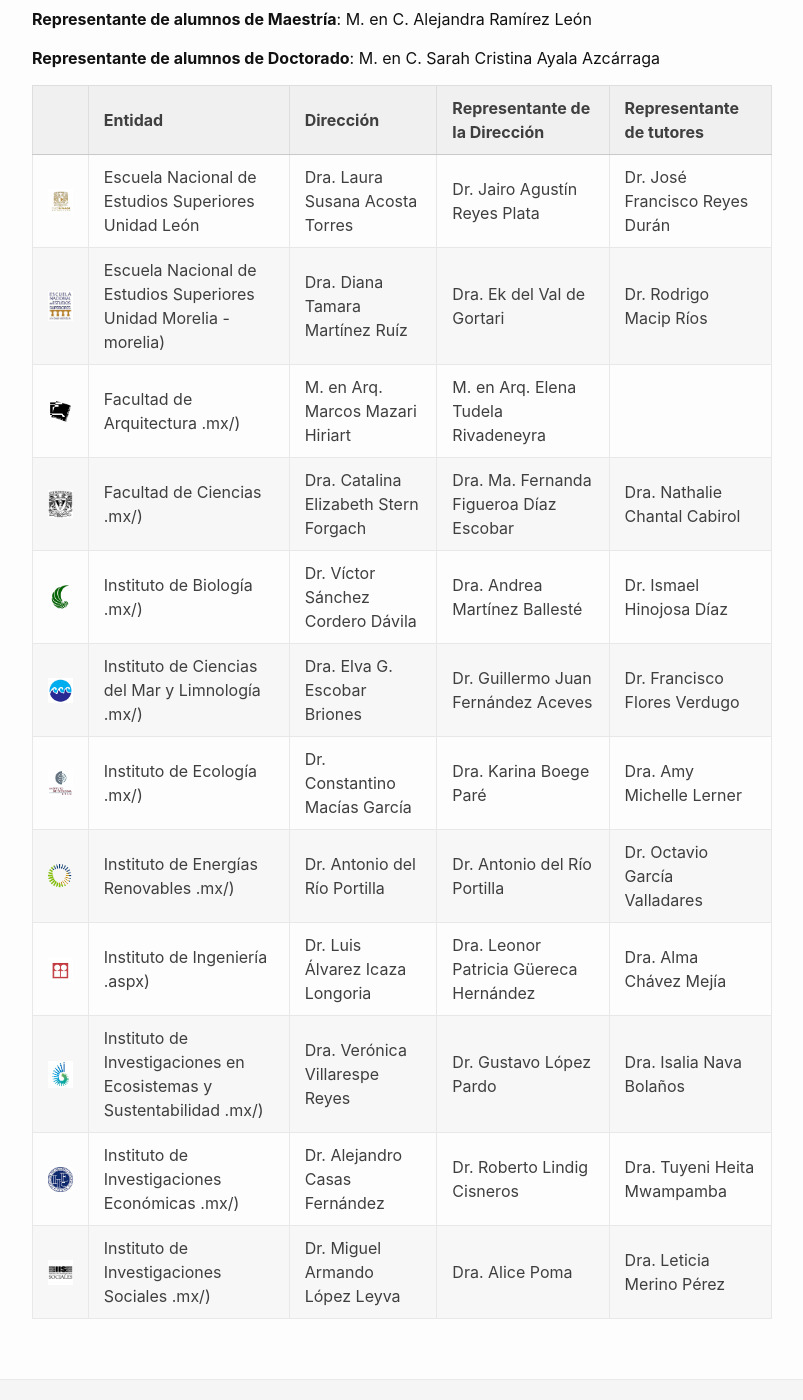
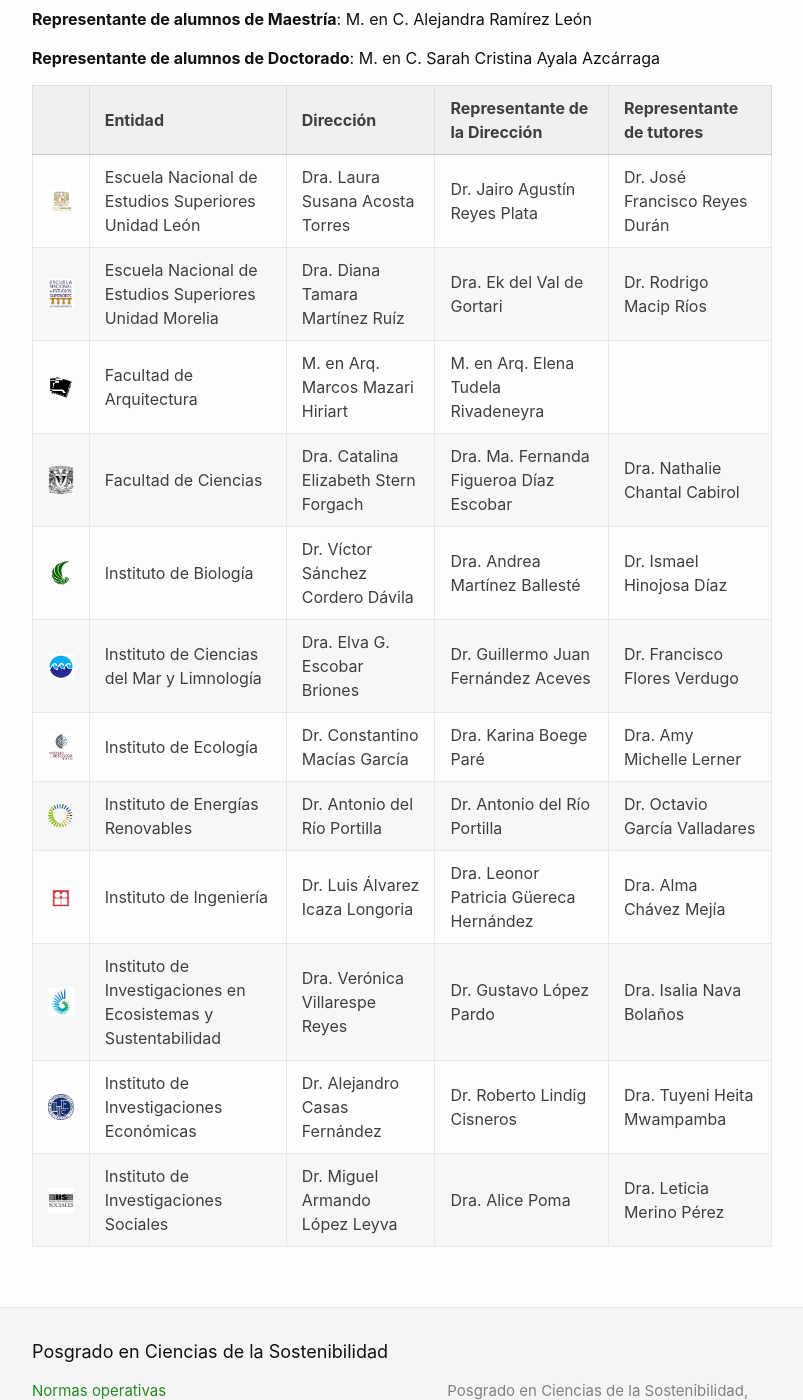
Before and after one commit to pcs-unam/pcs-unam.github.io, a Jekyll site: the page built from 06_comite.md, in a window 1280 px wide and 1400 px high, scrolled down 428 px. Shown: the whole window, without its empty margins (238-1041 px from the left). Built offline with Jekyll 4.4.1, drawn with Linux system fonts in a browser that asks for light colours.

Commit message:
quito codigo malo

```diff
--- a/06_comite.md
+++ b/06_comite.md
@@ -22,15 +22,15 @@
 |                                                 |Entidad                                                                               |Dirección                       		| Representante de la Dirección         | Representante de tutores      |
 |------------------------------------------------+|+-------------------------------------------------------------------------------------|--------------------------------------|---------------------------------------|-------------------------------|
 |![enes leon](/assets/logos/enes-leon.png)        |Escuela Nacional de Estudios Superiores Unidad León 									 |Dra. Laura Susana Acosta Torres 		|Dr. Jairo Agustín Reyes Plata          |Dr. José Francisco Reyes Durán |
-|![enes morelia](/assets/logos/enes-morelia.png)  |Escuela Nacional de Estudios Superiores Unidad Morelia -morelia)						 |Dra. Diana Tamara Martínez Ruíz 		|Dra. Ek del Val de Gortari             |Dr. Rodrigo Macip Ríos         |
-|![arquitectura](/assets/logos/arquitectura.png)  |Facultad de Arquitectura .mx/)														 |M. en Arq. Marcos Mazari Hiriart		|M. en Arq. Elena Tudela Rivadeneyra    |                               |
-|![ciencias](/assets/logos/ciencias.png)		  |Facultad de Ciencias .mx/)															 |Dra. Catalina Elizabeth Stern Forgach |Dra. Ma. Fernanda Figueroa Díaz Escobar|Dra. Nathalie Chantal Cabirol  |
-|![biologia](/assets/logos/ibiol.png)			  |Instituto de Biología .mx/)															 |Dr. Víctor Sánchez Cordero Dávila     |Dra. Andrea Martínez Ballesté          |Dr. Ismael Hinojosa Díaz       |
-|![icmyl](/assets/logos/icml.png)				  |Instituto de Ciencias del Mar y Limnología .mx/)										 |Dra. Elva G. Escobar Briones          |Dr. Guillermo Juan Fernández Aceves    |Dr. Francisco Flores Verdugo   |
-|![ecologia](/assets/logos/ecologia.png)		  |Instituto de Ecología .mx/)															 |Dr. Constantino Macías García         |Dra. Karina Boege Paré                 |Dra. Amy Michelle Lerner       |
-|![renovables](/assets/logos/ier.png)			  |Instituto de Energías Renovables .mx/)												 |Dr. Antonio del Río Portilla          |Dr. Antonio del Río Portilla           |Dr. Octavio García Valladares  |
-|![ingenieria](/assets/logos/ingenieria.png)	  |Instituto de Ingeniería .aspx)														 |Dr. Luis Álvarez Icaza Longoria       |Dra. Leonor Patricia Güereca Hernández |Dra. Alma Chávez Mejía         |
-|![iies](/assets/logos/iies.png)				  |Instituto de Investigaciones en Ecosistemas y Sustentabilidad .mx/)					 |Dra. Verónica Villarespe Reyes        |Dr. Gustavo López Pardo                |Dra. Isalia Nava Bolaños       |
-|![iie](/assets/logos/economicas.png)			  |Instituto de Investigaciones Económicas .mx/)										 |Dr. Alejandro Casas Fernández         |Dr. Roberto Lindig Cisneros            |Dra. Tuyeni Heita Mwampamba    |
-|![sociales](/assets/logos/sociales.png)		  |Instituto de Investigaciones Sociales .mx/)											 |Dr. Miguel Armando López Leyva        |Dra. Alice Poma                        |Dra. Leticia Merino Pérez      |
+|![enes morelia](/assets/logos/enes-morelia.png)  |Escuela Nacional de Estudios Superiores Unidad Morelia       						 |Dra. Diana Tamara Martínez Ruíz 		|Dra. Ek del Val de Gortari             |Dr. Rodrigo Macip Ríos         |
+|![arquitectura](/assets/logos/arquitectura.png)  |Facultad de Arquitectura      														 |M. en Arq. Marcos Mazari Hiriart		|M. en Arq. Elena Tudela Rivadeneyra    |                               |
+|![ciencias](/assets/logos/ciencias.png)		  |Facultad de Ciencias     															 |Dra. Catalina Elizabeth Stern Forgach |Dra. Ma. Fernanda Figueroa Díaz Escobar|Dra. Nathalie Chantal Cabirol  |
+|![biologia](/assets/logos/ibiol.png)			  |Instituto de Biología    															 |Dr. Víctor Sánchez Cordero Dávila     |Dra. Andrea Martínez Ballesté          |Dr. Ismael Hinojosa Díaz       |
+|![icmyl](/assets/logos/icml.png)				  |Instituto de Ciencias del Mar y Limnología   										 |Dra. Elva G. Escobar Briones          |Dr. Guillermo Juan Fernández Aceves    |Dr. Francisco Flores Verdugo   |
+|![ecologia](/assets/logos/ecologia.png)		  |Instituto de Ecología    															 |Dr. Constantino Macías García         |Dra. Karina Boege Paré                 |Dra. Amy Michelle Lerner       |
+|![renovables](/assets/logos/ier.png)			  |Instituto de Energías Renovables     												 |Dr. Antonio del Río Portilla          |Dr. Antonio del Río Portilla           |Dr. Octavio García Valladares  |
+|![ingenieria](/assets/logos/ingenieria.png)	  |Instituto de Ingeniería      														 |Dr. Luis Álvarez Icaza Longoria       |Dra. Leonor Patricia Güereca Hernández |Dra. Alma Chávez Mejía         |
+|![iies](/assets/logos/iies.png)				  |Instituto de Investigaciones en Ecosistemas y Sustentabilidad     					 |Dra. Verónica Villarespe Reyes        |Dr. Gustavo López Pardo                |Dra. Isalia Nava Bolaños       |
+|![iie](/assets/logos/economicas.png)			  |Instituto de Investigaciones Económicas      										 |Dr. Alejandro Casas Fernández         |Dr. Roberto Lindig Cisneros            |Dra. Tuyeni Heita Mwampamba    |
+|![sociales](/assets/logos/sociales.png)		  |Instituto de Investigaciones Sociales    											 |Dr. Miguel Armando López Leyva        |Dra. Alice Poma                        |Dra. Leticia Merino Pérez      |
 |-------------------------------------------------|--------------------------------------------------------------------------------------|--------------------------------------|---------------------------------------|-------------------------------|
```
